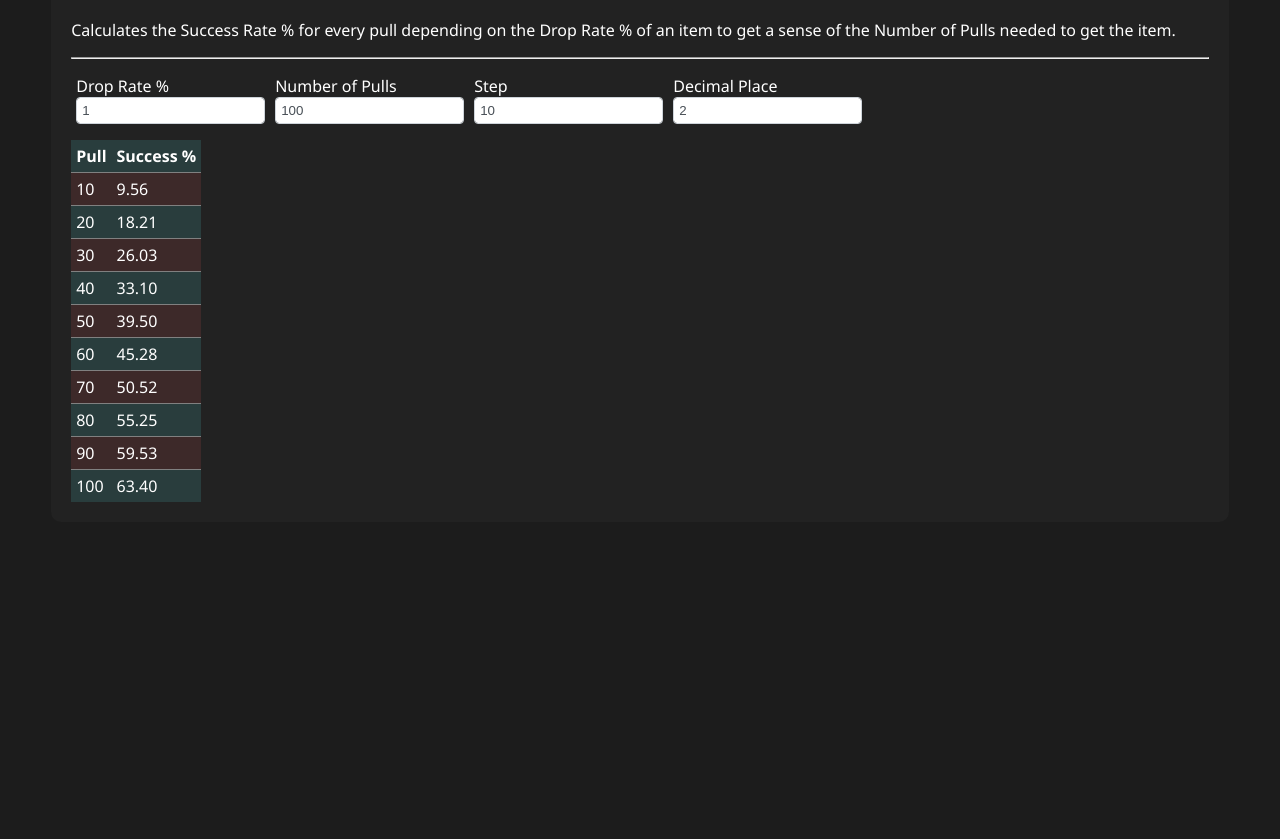
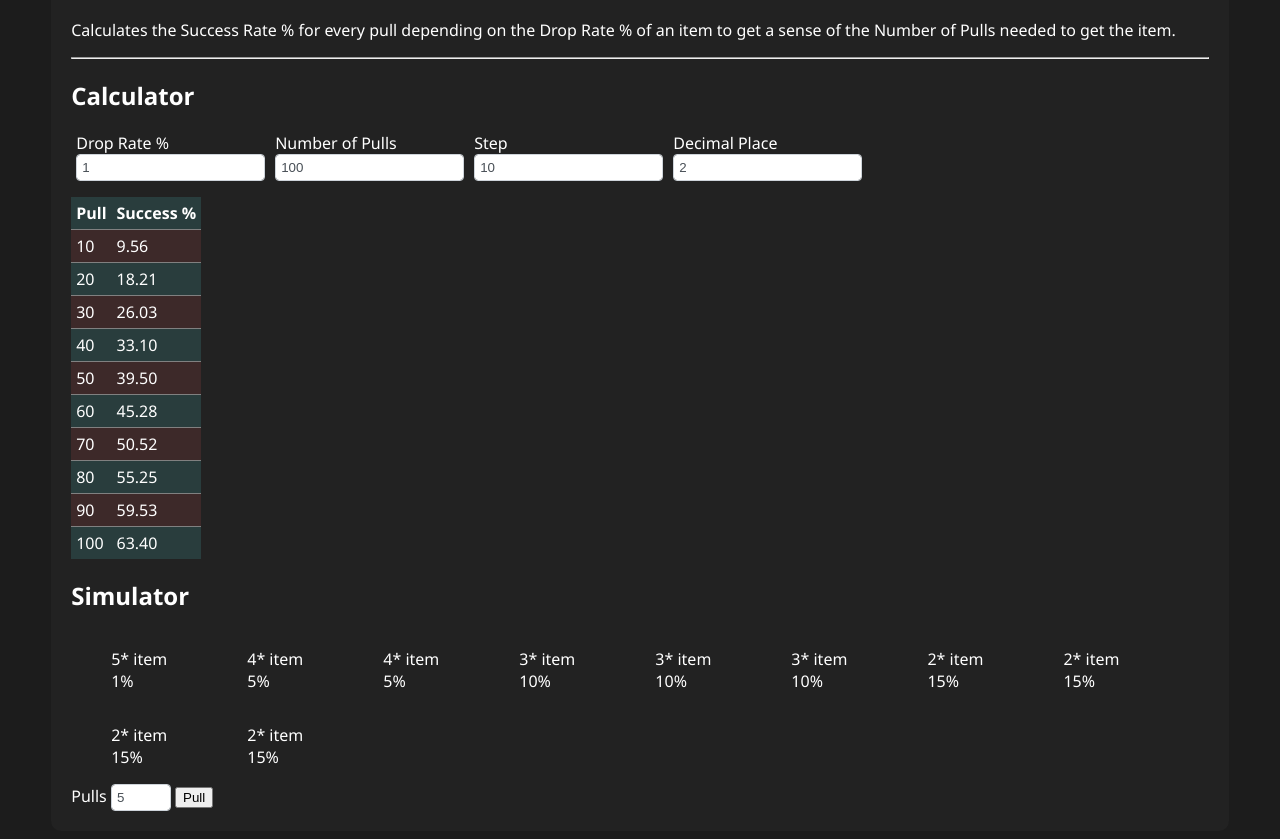
Before and after one commit to eccos/gacha-simulator, a plain HTML site: page index.html in a window 1280 px wide. Shown: the part 95-934 px from the top of the page. Before the commit the page ends 800 px from the top, so only its background shows below. Drawn offline with Linux system fonts and the light colour scheme.

Commit message:
add basic simulator html section

```diff
--- a/index.html
+++ b/index.html
@@ -16,6 +16,8 @@
                 the Number of Pulls needed to get the item.</p>
             <hr>
         </header>
+        <section>
+            <h2>Calculator</h2>
             <div class="inp-container">
                 <div class="inp-group">
                     <label for="percentChance">Drop Rate %</label>
@@ -35,6 +37,58 @@
                 </div>
             </div>
             <div id="result"></div>
+        </section>
+        <section>
+            <h2>Simulator</h2>
+            <div class="gacha-item-container">
+                <figure class="gacha-item-group">
+                    <div class="gacha-item">5* item</div>
+                    <figcaption class="gacha-drop-rate">1%</figcaption>
+                </figure>
+                <figure class="gacha-item-group">
+                    <div class="gacha-item">4* item</div>
+                    <figcaption class="gacha-drop-rate">5%</figcaption>
+                </figure>
+                <figure class="gacha-item-group">
+                    <div class="gacha-item">4* item</div>
+                    <figcaption class="gacha-drop-rate">5%</figcaption>
+                </figure>
+                <figure class="gacha-item-group">
+                    <div class="gacha-item">3* item</div>
+                    <figcaption class="gacha-drop-rate">10%</figcaption>
+                </figure>
+                <figure class="gacha-item-group">
+                    <div class="gacha-item">3* item</div>
+                    <figcaption class="gacha-drop-rate">10%</figcaption>
+                </figure>
+                <figure class="gacha-item-group">
+                    <div class="gacha-item">3* item</div>
+                    <figcaption class="gacha-drop-rate">10%</figcaption>
+                </figure>
+                <figure class="gacha-item-group">
+                    <div class="gacha-item">2* item</div>
+                    <figcaption class="gacha-drop-rate">15%</figcaption>
+                </figure>
+                <figure class="gacha-item-group">
+                    <div class="gacha-item">2* item</div>
+                    <figcaption class="gacha-drop-rate">15%</figcaption>
+                </figure>
+                <figure class="gacha-item-group">
+                    <div class="gacha-item">2* item</div>
+                    <figcaption class="gacha-drop-rate">15%</figcaption>
+                </figure>
+                <figure class="gacha-item-group">
+                    <div class="gacha-item">2* item</div>
+                    <figcaption class="gacha-drop-rate">15%</figcaption>
+                </figure>
+            </div>
+            <div>
+                <label for="inp-pull-amt">Pulls</label>
+                <input type="number" id="inp-pull-amt" min="1" max="10" value="5">
+                <button type="button" id="btn-pull">Pull</button>
+            </div>
+            <div class="gacha-results"></div>
+        </section>
     </div>
     <script src="script.js"></script>
 </body>
--- a/style.css
+++ b/style.css
@@ -94,3 +94,8 @@ tbody tr:nth-of-type(even):hover {
 tbody tr:nth-of-type(odd):hover {
     background-color: var(--tr-bgcolor2-light);
 }
+
+.gacha-item-container {
+    display: flex;
+    flex-wrap: wrap;
+}
```
Lines whose indentation alone changed are shown as unchanged.
